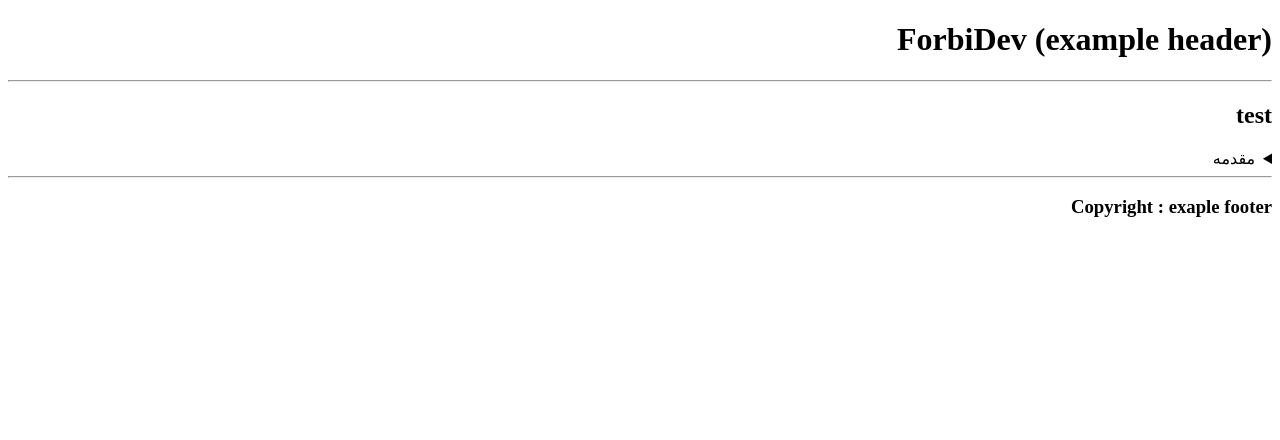
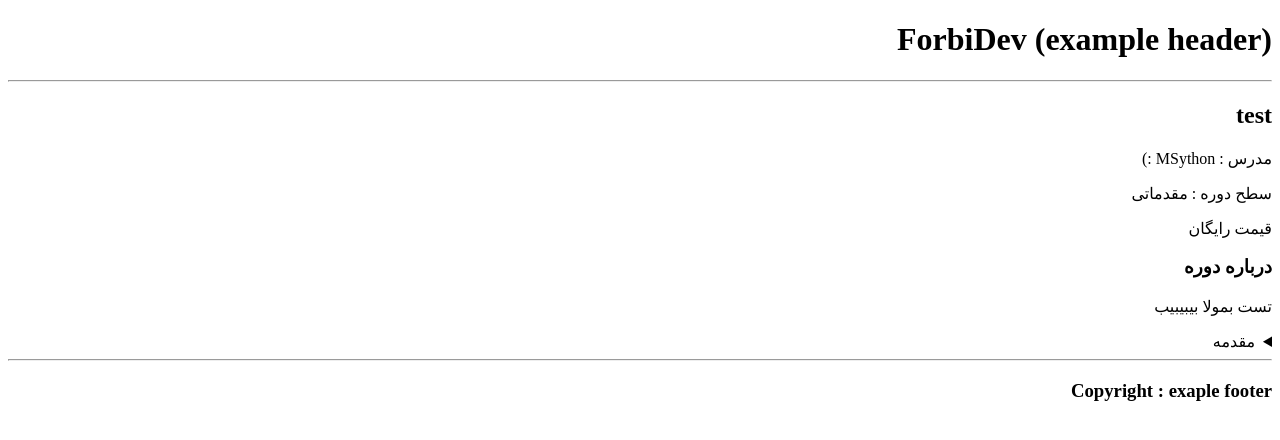
Before and after one commit to ForbiDev/ForbiDev-Site, a Django app: a page that uses course_module/templates/course_page.html in a window 1280 px wide. Shown: the top 440 px of the page. Run offline with Django 4.2, Linux system fonts and the light colour scheme; data comes from the database, SQL or seed files in the repository.

Commit message:
course page template completed

```diff
--- a/course_module/templates/course_page.html
+++ b/course_module/templates/course_page.html
@@ -4,6 +4,32 @@
 
 {% block content %}
     <h2>{{ course.title }}</h2>
+
+    <p>
+    مدرس :
+    {{ course.teacher }}
+    </p>
+    <p>
+    سطح دوره :
+{% if course.level == 'A' %}
+            مقدماتی
+            {% elif course.level == 'B' %}
+            متوسط
+            {% else %}
+            پیشرفته
+            {% endif %}
+    </p>
+    <p>
+    قیمت
+    {% if course.price == 0 %}
+        رایگان
+    {% else %}
+        {{ course.price }}
+    {% endif %}
+    </p>
+
+    <h3>درباره دوره</h3>
+    <p>{{ course.description }}</p>
     {% for season in seasons %}
         <details>
             <summary>{{ season.title }}</summary>
```
